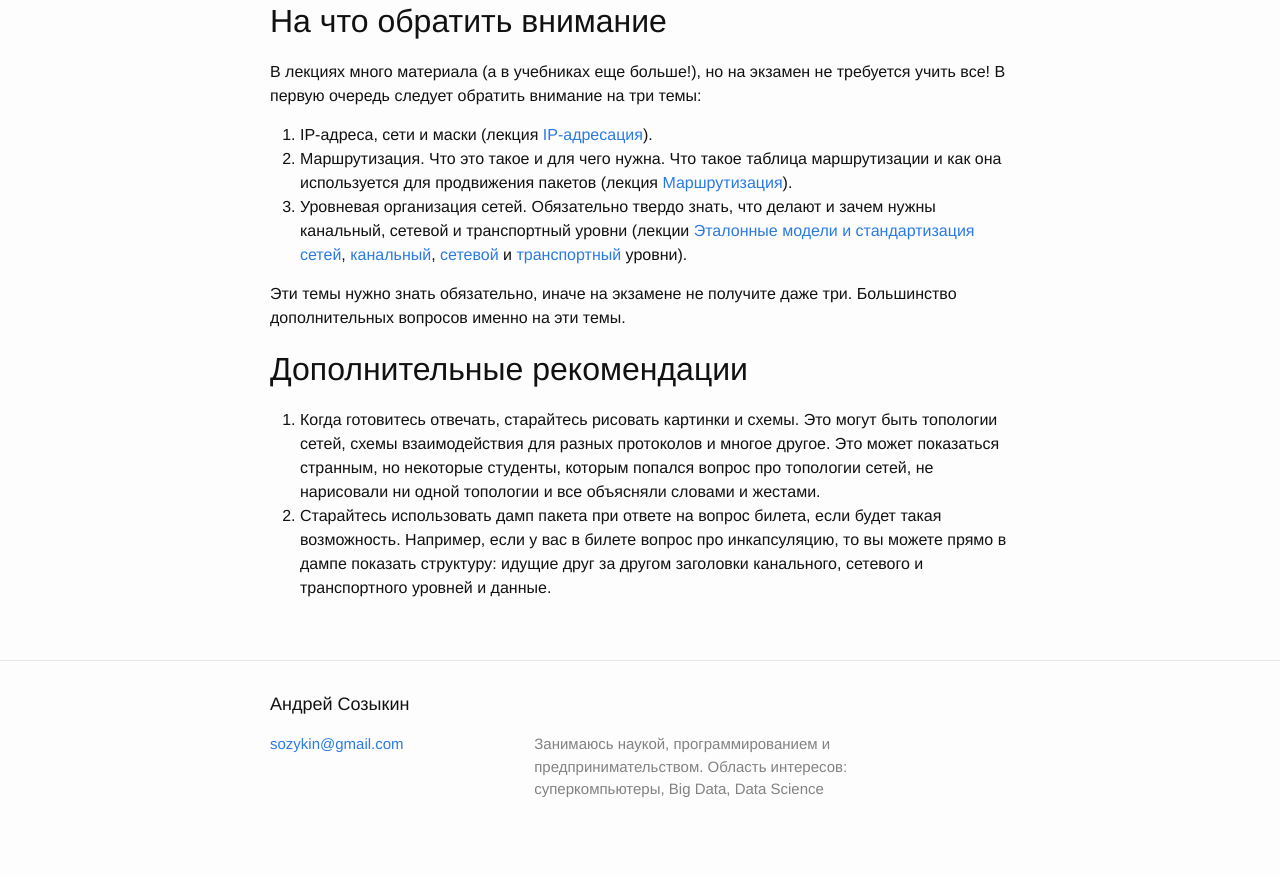
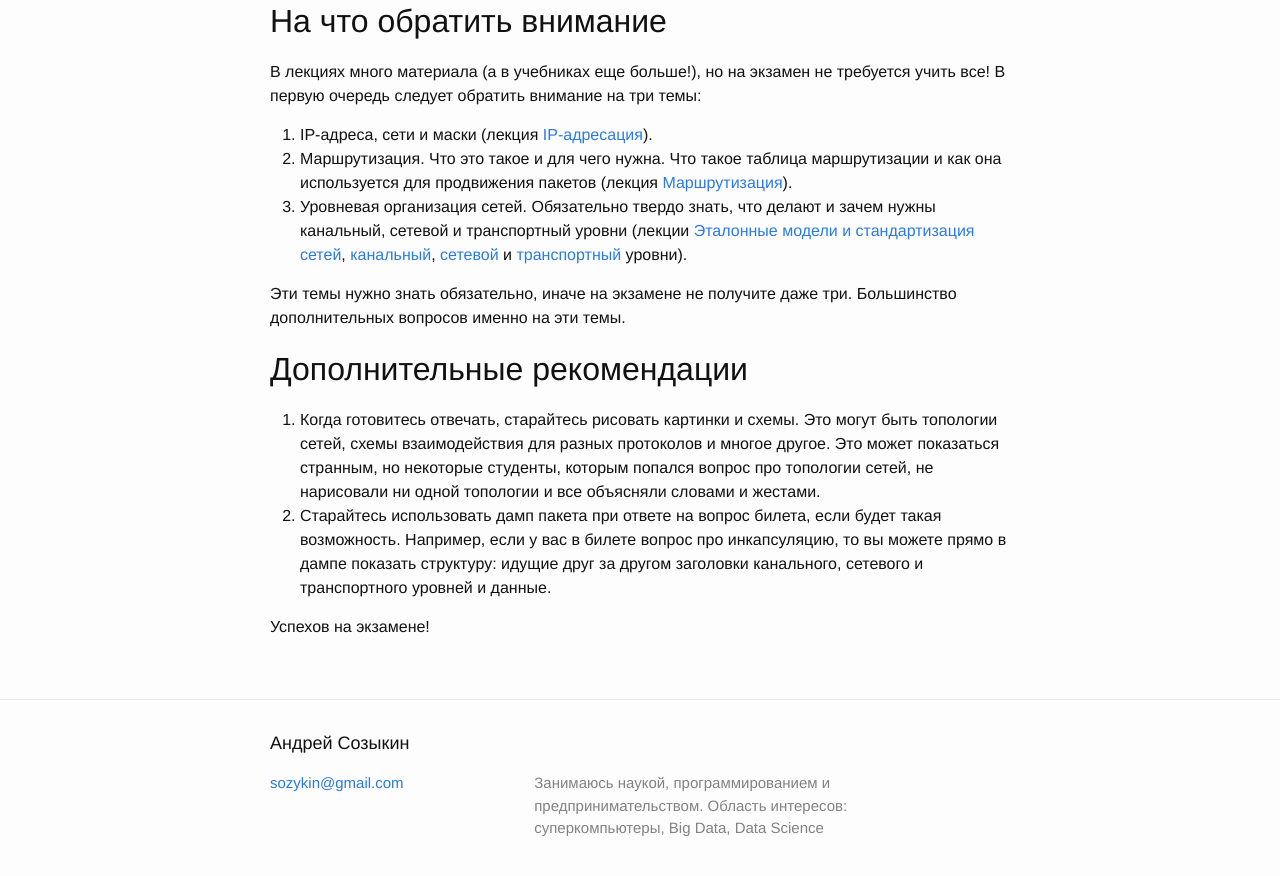
Before and after one commit to sozykin/asozykin.ru, a Jekyll site: the page built from _pages/networks_exam.md, in a window 1280 px wide and 900 px high, scrolled down 1181 px. Shown: the top 876 px of the window. Built offline with Jekyll 4.4.1, drawn with Linux system fonts in a browser that asks for light colours.

Commit message:
Edited networks_exam.md

```diff
--- a/_pages/networks_exam.md
+++ b/_pages/networks_exam.md
@@ -43,3 +43,5 @@ permalink: /courses/networks_exam
 
 1. Когда готовитесь отвечать, старайтесь рисовать картинки и схемы. Это могут быть топологии сетей, схемы взаимодействия для разных протоколов и  многое другое. Это может показаться странным, но некоторые студенты, которым попался вопрос про топологии сетей, не нарисовали ни одной топологии и все объясняли словами и жестами.
 2. Старайтесь использовать дамп пакета при ответе на вопрос билета, если будет такая возможность. Например, если у вас в билете вопрос про инкапсуляцию, то вы можете прямо в дампе показать структуру: идущие друг за другом заголовки канального, сетевого и транспортного уровней и данные.
+
+Успехов на экзамене!
```
